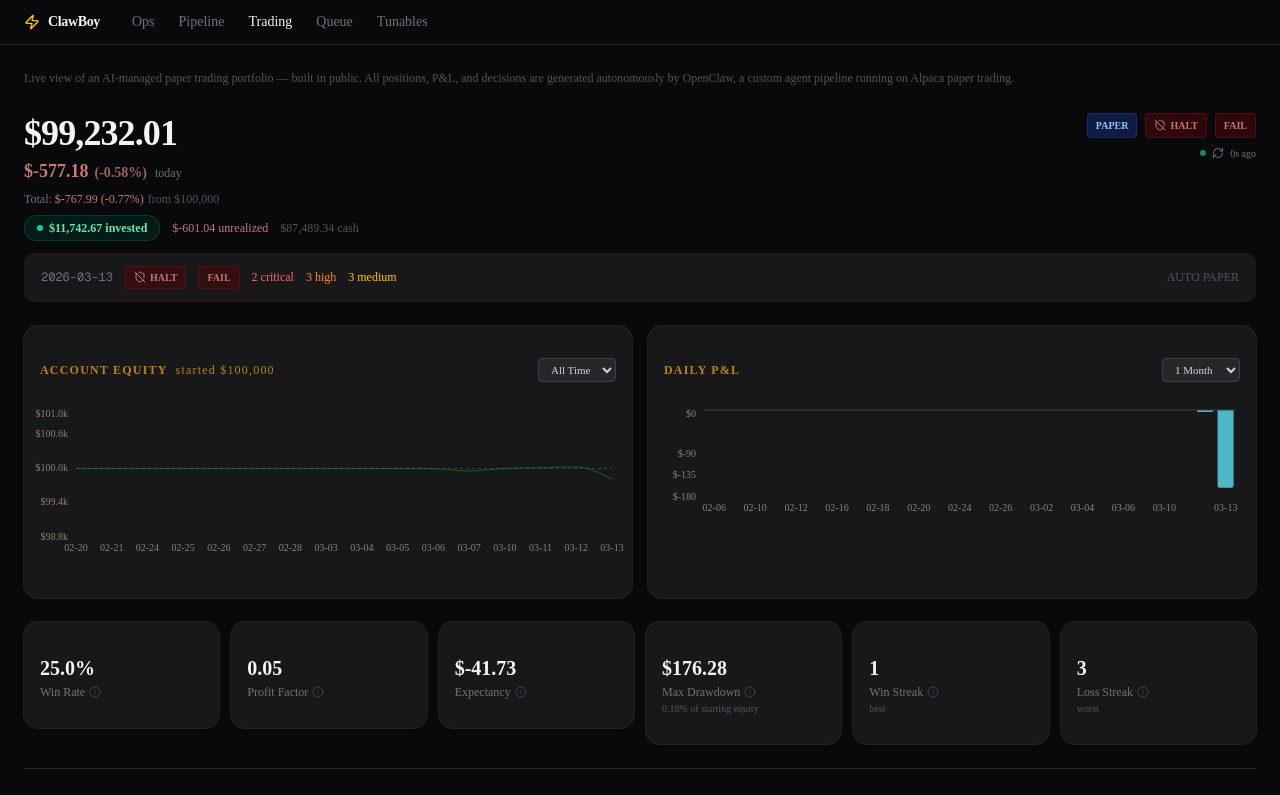
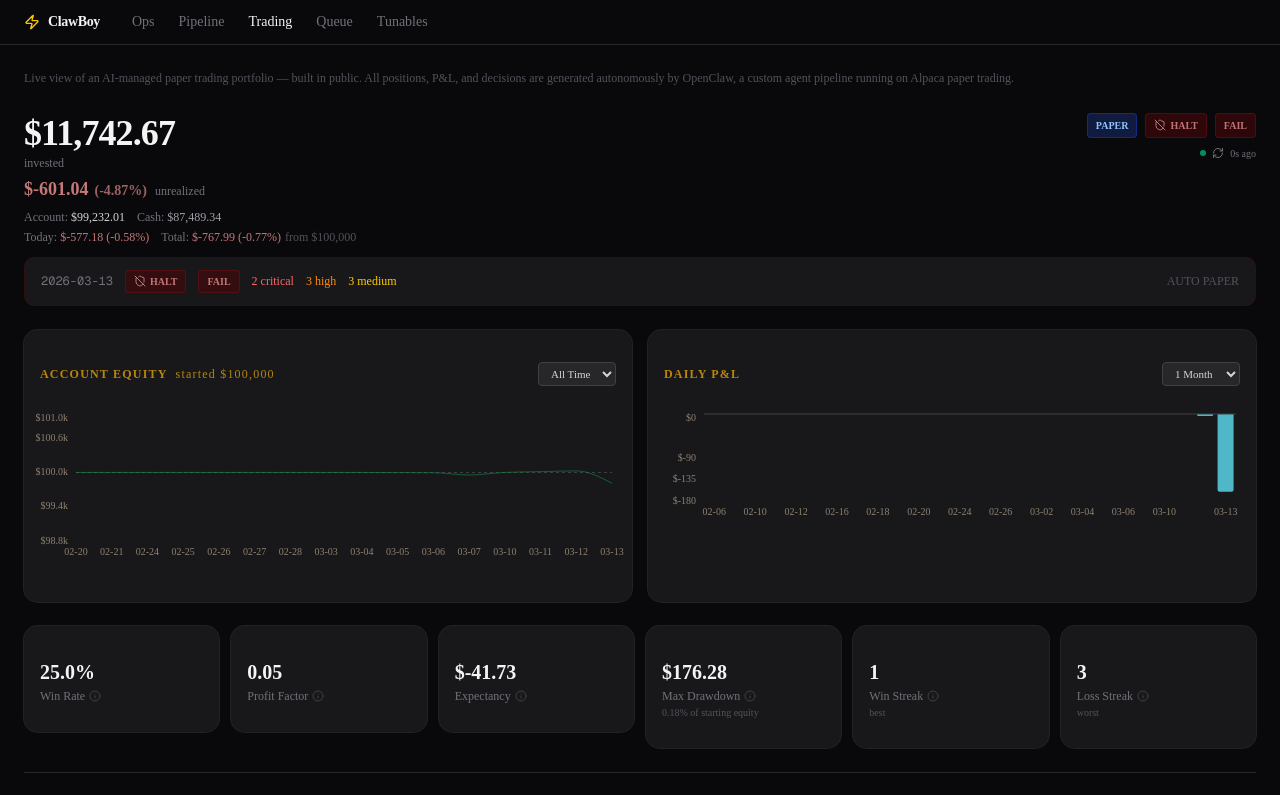
Before and after one commit to jacobbarkley/claw-dashboard, a Next.js app: page /trading in a window 1280 px wide. Shown: the top 795 px of the page. Built offline with nearby package versions, Linux system fonts and the light colour scheme.

Commit message:
feat: invested value as hero number, equity+cash as supporting detail

```diff
--- a/components/trading-dashboard.tsx
+++ b/components/trading-dashboard.tsx
@@ -287,22 +287,49 @@ function HeroSection({
     <div className="space-y-3">
       <div className="flex items-start justify-between">
         <div>
-          {/* Main number: total account equity */}
+          {/* Main number: value invested in market */}
           <div className="text-4xl font-bold text-zinc-100 tracking-tight">
-            ${equity.toLocaleString("en-US", { minimumFractionDigits: 2, maximumFractionDigits: 2 })}
+            ${account.positions_value.toLocaleString("en-US", { minimumFractionDigits: 2, maximumFractionDigits: 2 })}
+          </div>
+          <div className="text-xs text-zinc-500 mt-0.5">invested</div>
+
+          {/* Unrealized P&L on open positions */}
+          <div className={`text-lg font-semibold mt-1 ${pnlColor(account.unrealized_pnl)}`}>
+            {account.unrealized_pnl >= 0 ? "+" : ""}{fmt(account.unrealized_pnl, "$")}
+            <span className="text-sm ml-1.5 opacity-80">({fmt(account.unrealized_pnl_pct, "", "%", 2)})</span>
+            <span className="text-xs text-zinc-500 ml-2 font-normal">unrealized</span>
           </div>
 
-          {/* Today's P&L (vs prior close) */}
-          {todayPnl != null && (
-            <div className={`text-lg font-semibold mt-1 ${pnlColor(todayPnl)}`}>
-              {todayPnl >= 0 ? "+" : ""}{fmt(todayPnl, "$")}
-              <span className="text-sm ml-1.5 opacity-80">({fmt(todayPct, "", "%", 2)})</span>
-              <span className="text-xs text-zinc-500 ml-2 font-normal">today</span>
-            </div>
-          )}
+          {/* Supporting: total account equity + cash */}
+          <div className="text-xs text-zinc-500 mt-1.5 flex flex-wrap gap-3">
+            {equity != null && (
+              <span>
+                Account:{" "}
+                <span className="text-zinc-300 font-medium">
+                  ${equity.toLocaleString("en-US", { minimumFractionDigits: 2 })}
+                </span>
+              </span>
+            )}
+            {account.cash != null && (
+              <span>
+                Cash:{" "}
+                <span className="text-zinc-400 font-medium">
+                  ${account.cash.toLocaleString("en-US", { minimumFractionDigits: 2 })}
+                </span>
+              </span>
+            )}
+          </div>
 
-          {/* Total P&L (vs starting equity) + supporting detail */}
-          <div className="text-xs text-zinc-500 mt-1.5 space-x-3">
+          {/* Today + total P&L */}
+          <div className="text-xs text-zinc-500 mt-1 flex flex-wrap gap-3">
+            {todayPnl != null && (
+              <span>
+                Today:{" "}
+                <span className={`font-medium ${pnlColor(todayPnl)}`}>
+                  {todayPnl >= 0 ? "+" : ""}{fmt(todayPnl, "$")} ({fmt(todayPct, "", "%", 2)})
+                </span>
+              </span>
+            )}
             {totalPnl != null && (
               <span>
                 Total:{" "}
@@ -310,24 +337,6 @@ function HeroSection({
                   {totalPnl >= 0 ? "+" : ""}{fmt(totalPnl, "$")} ({fmt(totalPct, "", "%", 2)})
                 </span>
                 {baseValue && <span className="text-zinc-600 ml-1">from ${baseValue.toLocaleString()}</span>}
-              </span>
-            )}
-          </div>
-
-          {/* Cash / positions breakdown */}
-          <div className="flex items-center gap-3 mt-2 flex-wrap">
-            <span className="inline-flex items-center gap-1.5 bg-emerald-950/50 border border-emerald-800/50 rounded-full px-3 py-1">
-              <span className="w-1.5 h-1.5 rounded-full bg-emerald-400 shrink-0" />
-              <span className="text-xs font-semibold text-emerald-300">
-                ${account.positions_value.toLocaleString("en-US", { minimumFractionDigits: 2 })} invested
-              </span>
-            </span>
-            <span className={`text-xs font-medium ${pnlColor(account.unrealized_pnl)}`}>
-              {account.unrealized_pnl >= 0 ? "+" : ""}{fmt(account.unrealized_pnl, "$")} unrealized
-            </span>
-            {account.cash != null && (
-              <span className="text-xs text-zinc-600">
-                ${account.cash.toLocaleString("en-US", { minimumFractionDigits: 2 })} cash
               </span>
             )}
           </div>
```
